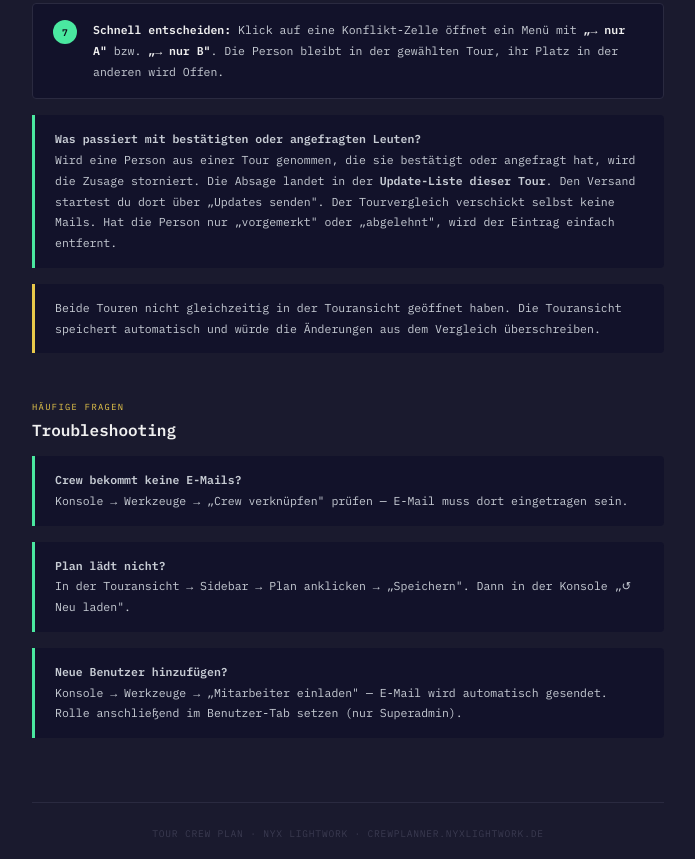
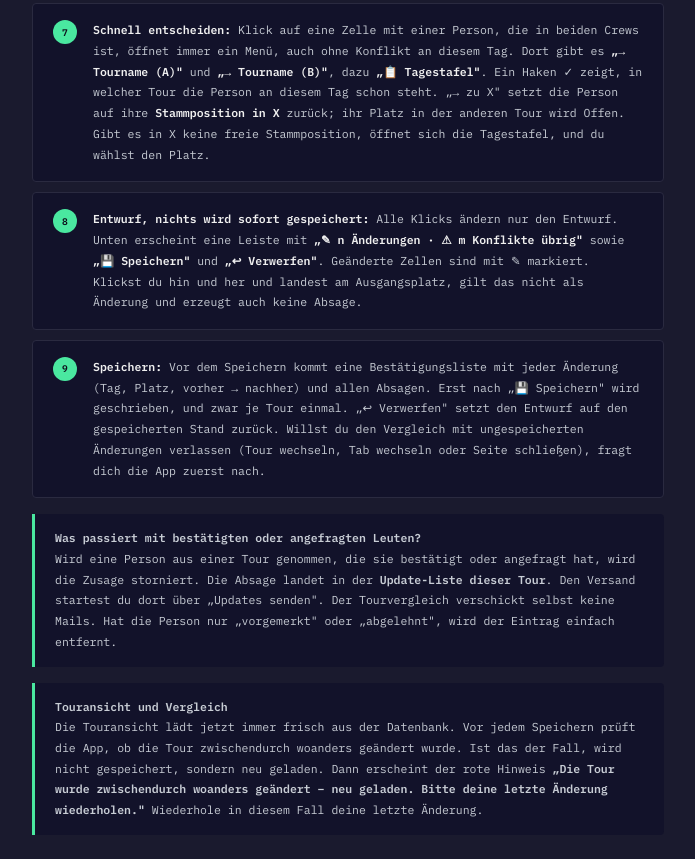
Before and after one commit to Aniflu/Crewplaner, a plain HTML site: page docs/guide-admin.html in a window 1280 px wide. Shown: the part 2561-3420 px from the top of the page, without its empty margins (292-987 px from the left). Drawn offline with Linux system fonts and the light colour scheme.

Commit message:
v1.2.1 — Tourvergleich mit Entwurf und Speicherschutz
Co-Authored-By: Claude Haiku 5.5 <noreply@anthropic.com>

```diff
--- a/docs/guide-admin.html
+++ b/docs/guide-admin.html
@@ -197,7 +197,7 @@ body {
     </div>
     <div class="step">
       <div class="step-num">5</div>
-      <div class="step-text"><strong>Tagestafel:</strong> Klick auf einen Tagesnamen oder eine freie Zelle öffnet die Tagestafel mit Tour A links und Tour B rechts. Bei einer ⚠-Konfliktzelle öffnet sich zuerst das Menü, dort steht „📋 Tagestafel". Mit ‹ und › springst du zum vorigen oder nächsten Überschneidungstag. Die Leiste „Frei an diesem Tag" zeigt Personen ohne Einsatz.</div>
+      <div class="step-text"><strong>Tagestafel:</strong> Klick auf einen Tagesnamen oder eine freie Zelle öffnet die Tagestafel mit Tour A links und Tour B rechts. Bei einer Zelle mit einer Person aus beiden Crews öffnet sich zuerst das Menü, dort steht „📋 Tagestafel". Mit ‹ und › springst du zum vorigen oder nächsten Überschneidungstag. Die Leiste „Frei an diesem Tag" zeigt Personen ohne Einsatz.</div>
     </div>
     <div class="step">
       <div class="step-num">6</div>
@@ -205,14 +205,23 @@ body {
     </div>
     <div class="step">
       <div class="step-num">7</div>
-      <div class="step-text"><strong>Schnell entscheiden:</strong> Klick auf eine Konflikt-Zelle öffnet ein Menü mit <strong>„→ nur A"</strong> bzw. <strong>„→ nur B"</strong>. Die Person bleibt in der gewählten Tour, ihr Platz in der anderen wird Offen.</div>
+      <div class="step-text"><strong>Schnell entscheiden:</strong> Klick auf eine Zelle mit einer Person, die in beiden Crews ist, öffnet immer ein Menü, auch ohne Konflikt an diesem Tag. Dort gibt es <strong>„→ Tourname (A)"</strong> und <strong>„→ Tourname (B)"</strong>, dazu <strong>„📋 Tagestafel"</strong>. Ein Haken ✓ zeigt, in welcher Tour die Person an diesem Tag schon steht. „→ zu X" setzt die Person auf ihre <strong>Stammposition in X</strong> zurück; ihr Platz in der anderen Tour wird Offen. Gibt es in X keine freie Stammposition, öffnet sich die Tagestafel, und du wählst den Platz.</div>
+    </div>
+    <div class="step">
+      <div class="step-num">8</div>
+      <div class="step-text"><strong>Entwurf, nichts wird sofort gespeichert:</strong> Alle Klicks ändern nur den Entwurf. Unten erscheint eine Leiste mit <strong>„✎ n Änderungen · ⚠ m Konflikte übrig"</strong> sowie <strong>„💾 Speichern"</strong> und <strong>„↩ Verwerfen"</strong>. Geänderte Zellen sind mit ✎ markiert. Klickst du hin und her und landest am Ausgangsplatz, gilt das nicht als Änderung und erzeugt auch keine Absage.</div>
+    </div>
+    <div class="step">
+      <div class="step-num">9</div>
+      <div class="step-text"><strong>Speichern:</strong> Vor dem Speichern kommt eine Bestätigungsliste mit jeder Änderung (Tag, Platz, vorher → nachher) und allen Absagen. Erst nach „💾 Speichern" wird geschrieben, und zwar je Tour einmal. „↩ Verwerfen" setzt den Entwurf auf den gespeicherten Stand zurück. Willst du den Vergleich mit ungespeicherten Änderungen verlassen (Tour wechseln, Tab wechseln oder Seite schließen), fragt dich die App zuerst nach.</div>
     </div>
     <div class="highlight">
       <strong>Was passiert mit bestätigten oder angefragten Leuten?</strong><br>
       Wird eine Person aus einer Tour genommen, die sie bestätigt oder angefragt hat, wird die Zusage storniert. Die Absage landet in der <strong>Update-Liste dieser Tour</strong>. Den Versand startest du dort über „Updates senden". Der Tourvergleich verschickt selbst keine Mails. Hat die Person nur „vorgemerkt" oder „abgelehnt", wird der Eintrag einfach entfernt.
     </div>
-    <div class="warn">
-      Beide Touren nicht gleichzeitig in der Touransicht geöffnet haben. Die Touransicht speichert automatisch und würde die Änderungen aus dem Vergleich überschreiben.
+    <div class="highlight">
+      <strong>Touransicht und Vergleich</strong><br>
+      Die Touransicht lädt jetzt immer frisch aus der Datenbank. Vor jedem Speichern prüft die App, ob die Tour zwischendurch woanders geändert wurde. Ist das der Fall, wird nicht gespeichert, sondern neu geladen. Dann erscheint der rote Hinweis <strong>„Die Tour wurde zwischendurch woanders geändert – neu geladen. Bitte deine letzte Änderung wiederholen."</strong> Wiederhole in diesem Fall deine letzte Änderung.
     </div>
   </div>
 
```
Also changed, not shown: admin.html (+2 -2 lines), index.html (+2 -2 lines), login.html (+1 -1 lines), 1 other file.
